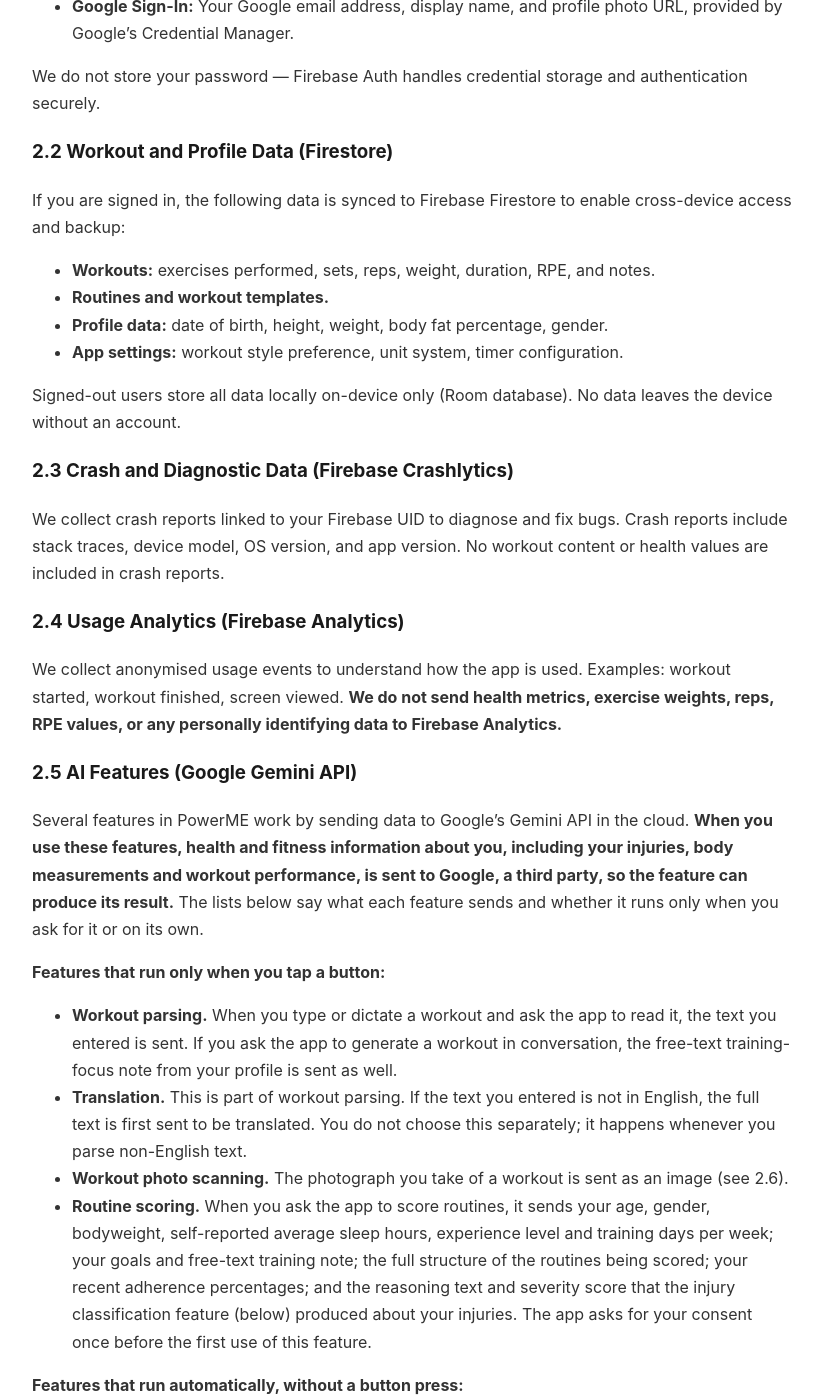
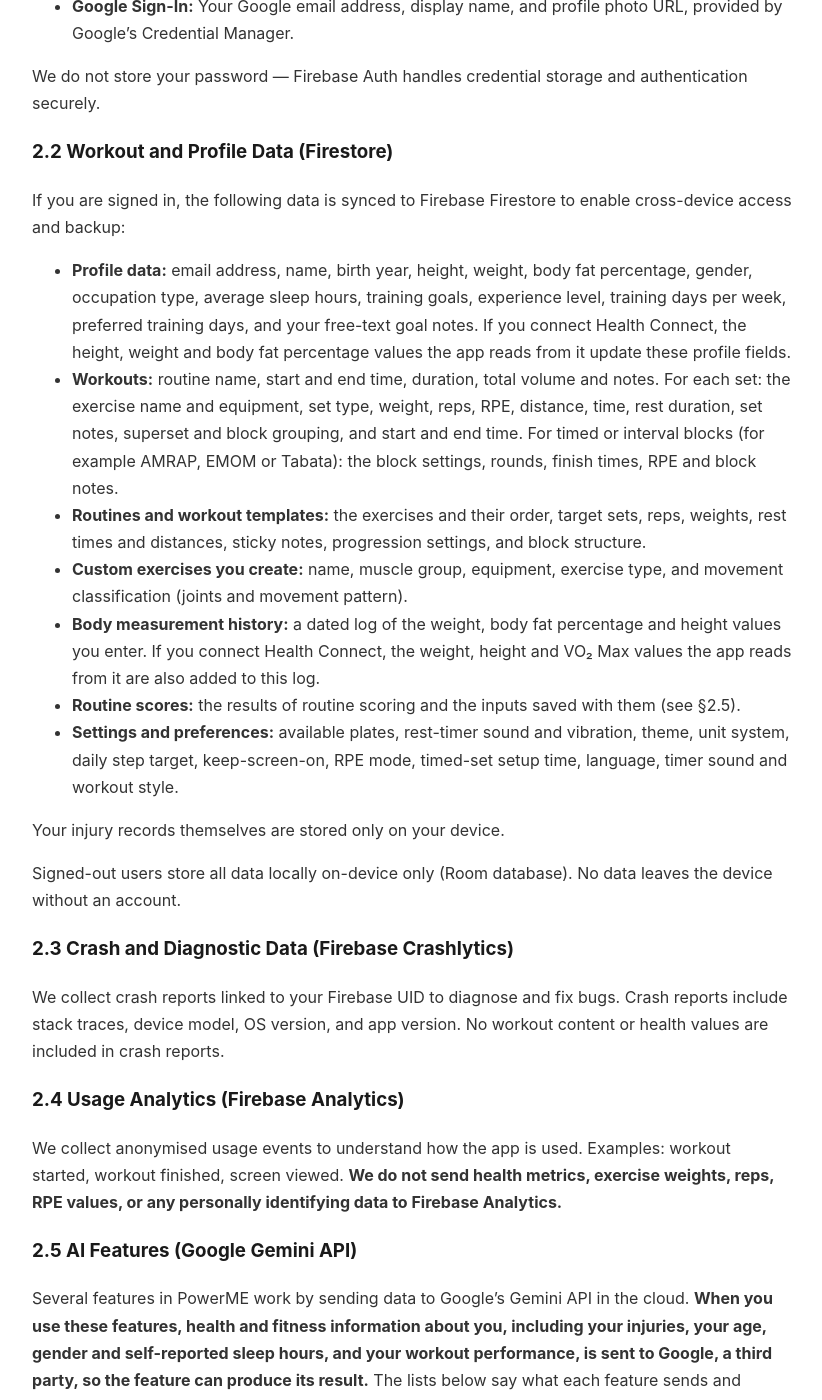
Before and after one commit to Omer-Hedvat/powerme-legal, a Jekyll site: the page built from privacy.md, in a window 1280 px wide and 1400 px high, scrolled down 741 px. Shown: the whole window, without its empty margins (228-1050 px from the left). Built offline with Jekyll 4.4.1, drawn with Linux system fonts in a browser that asks for light colours; some of the changed text lies outside the part shown.

Commit message:
docs: privacy_policy_firestore_sync_list_publish — corrected §2.2 sync list, §2.7 health-data claims, Gemini free-tier data use
Co-Authored-By: Claude Sonnet 5.5 <noreply@anthropic.com>
Claude-Session: https://claude.ai/code/session_01DaNocdghEPJmkkAZv9QMo8

```diff
--- a/privacy.md
+++ b/privacy.md
@@ -7,9 +7,9 @@ permalink: /privacy
 # PowerME — Privacy Policy
 
 **Effective date:** 2026-04-27
-**Last updated:** 2026-09-20
+**Last updated:** 2026-10-01
 
-This revision expands section 2 to describe how the app's AI features send your data to Google's Gemini API, and corrects an earlier statement that workout photo scanning happened on-device. Most of these features were added after the previous version of this policy was written.
+This revision corrects section 2.2 to list all data synced to Firebase Firestore, corrects section 2.7 to say which Health Connect data is synced, and updates section 2.5 to match what the AI features send.
 
 ---
 
@@ -32,10 +32,15 @@ We do not store your password — Firebase Auth handles credential storage and a
 ### 2.2 Workout and Profile Data (Firestore)
 
 If you are signed in, the following data is synced to Firebase Firestore to enable cross-device access and backup:
-- **Workouts:** exercises performed, sets, reps, weight, duration, RPE, and notes.
-- **Routines and workout templates.**
-- **Profile data:** date of birth, height, weight, body fat percentage, gender.
-- **App settings:** workout style preference, unit system, timer configuration.
+- **Profile data:** email address, name, birth year, height, weight, body fat percentage, gender, occupation type, average sleep hours, training goals, experience level, training days per week, preferred training days, and your free-text goal notes. If you connect Health Connect, the height, weight and body fat percentage values the app reads from it update these profile fields.
+- **Workouts:** routine name, start and end time, duration, total volume and notes. For each set: the exercise name and equipment, set type, weight, reps, RPE, distance, time, rest duration, set notes, superset and block grouping, and start and end time. For timed or interval blocks (for example AMRAP, EMOM or Tabata): the block settings, rounds, finish times, RPE and block notes.
+- **Routines and workout templates:** the exercises and their order, target sets, reps, weights, rest times and distances, sticky notes, progression settings, and block structure.
+- **Custom exercises you create:** name, muscle group, equipment, exercise type, and movement classification (joints and movement pattern).
+- **Body measurement history:** a dated log of the weight, body fat percentage and height values you enter. If you connect Health Connect, the weight, height and VO₂ Max values the app reads from it are also added to this log.
+- **Routine scores:** the results of routine scoring and the inputs saved with them (see §2.5).
+- **Settings and preferences:** available plates, rest-timer sound and vibration, theme, unit system, daily step target, keep-screen-on, RPE mode, timed-set setup time, language, timer sound and workout style.
+
+Your injury records themselves are stored only on your device.
 
 Signed-out users store all data locally on-device only (Room database). No data leaves the device without an account.
 
@@ -49,20 +54,20 @@ We collect anonymised usage events to understand how the app is used. Examples:
 
 ### 2.5 AI Features (Google Gemini API)
 
-Several features in PowerME work by sending data to Google's Gemini API in the cloud. **When you use these features, health and fitness information about you, including your injuries, body measurements and workout performance, is sent to Google, a third party, so the feature can produce its result.** The lists below say what each feature sends and whether it runs only when you ask for it or on its own.
+Several features in PowerME work by sending data to Google's Gemini API in the cloud. **When you use these features, health and fitness information about you, including your injuries, your age, gender and self-reported sleep hours, and your workout performance, is sent to Google, a third party, so the feature can produce its result.** The lists below say what each feature sends and whether it runs only when you ask for it or on its own.
 
 **Features that run only when you tap a button:**
 
 - **Workout parsing.** When you type or dictate a workout and ask the app to read it, the text you entered is sent. If you ask the app to generate a workout in conversation, the free-text training-focus note from your profile is sent as well.
 - **Translation.** This is part of workout parsing. If the text you entered is not in English, the full text is first sent to be translated. You do not choose this separately; it happens whenever you parse non-English text.
 - **Workout photo scanning.** The photograph you take of a workout is sent as an image (see 2.6).
-- **Routine scoring.** When you ask the app to score routines, it sends your age, gender, bodyweight, self-reported average sleep hours, experience level and training days per week; your goals and free-text training note; the full structure of the routines being scored; your recent adherence percentages; and the reasoning text and severity score that the injury classification feature (below) produced about your injuries. The app asks for your consent once before the first use of this feature.
+- **Routine scoring.** When you ask the app to score routines, it sends your age, gender, self-reported average sleep hours, experience level and training days per week; your goals and free-text training note; the full structure of the routines being scored; your recent adherence percentages; and the reasoning text and severity score that the injury classification feature (below) produced about your injuries. The app asks for your consent once before the first use of this feature.
 
 **Features that run automatically, without a button press:**
 
 - **Injury classification.** When you save an injury, its free-text description, the joints affected and the severity are sent, together with the names of candidate exercises, so the app can mark exercises as safe or to be avoided. **This happens at every severity, including mild.** It runs in the background after you save.
 - **Performance report.** After a workout, your goals and, for each exercise, planned and actual reps, planned and actual weight, RPE, time under tension and a computed verdict are sent so the report can be written in plain language.
-- **Post-workout insight.** After an interval or metcon-style block (for example AMRAP, EMOM or Tabata), the workout type, duration, per-round times, your RPE ratings, the names of exercises from earlier blocks and a pacing score are sent. This also includes a yes/no signal for whether a heart-rate record exists for that date, read from Health Connect. No heart-rate values are sent (see 2.7).
+- **Post-workout insight.** After an interval or metcon-style block (for example AMRAP, EMOM or Tabata), the workout type, duration, per-round times, your RPE ratings, the names of exercises from earlier blocks and a pacing score are sent. No Health Connect data is included (see 2.7).
 
 When you enter a Gemini API key, the app also sends the fixed word "hi" to check that the key works. No personal data is included in that check.
 
@@ -70,6 +75,8 @@ When you enter a Gemini API key, the app also sends the fixed word "hi" to check
 
 - **Exercise classifications produced from your injuries.** These stay on your device and are not uploaded.
 - **Routine scores.** These are saved together with the inputs used to produce them — your goals, the names and weekly frequency of the routines scored, and the lists of exercises flagged because of your injuries — and sync across your devices through Firebase Firestore.
+
+Because PowerME uses the Gemini API on Google's free tier, Google's [Gemini API Additional Terms](https://ai.google.dev/gemini-api/terms) allow Google to use what is sent to Gemini, and the responses, to improve its products and machine learning technologies, and human reviewers may read and annotate it (Google says it first disconnects this data from your Google Account, API key and project).
 
 Google's data handling is governed by [Google's Privacy Policy](https://policies.google.com/privacy).
 
@@ -100,7 +107,7 @@ PowerME reads the following health data types from Android Health Connect, with
 | Respiratory Rate | Health trend charts |
 | Exercise Session | Read + Write — records workouts to Health Connect |
 
-**Health Connect data is not synced to our servers or to Firestore, and no Health Connect readings or values are sent to Gemini or any other third party.** One AI feature, the post-workout insight (see 2.5), sends a yes/no signal to Google's Gemini API indicating whether a heart-rate record exists for the date of your workout. It does not send the heart-rate reading itself or any other Health Connect value. Data stored in Health Connect remains under your control via the Health Connect app.
+**Some Health Connect data is synced to Firestore.** If you are signed in, the weight, height and body fat percentage values the app reads from Health Connect update your profile, and the weight, height and VO₂ Max values it reads are added to your body measurement history. Both are synced to Firebase Firestore with the rest of your account data (see 2.2). The other Health Connect data types in the table above stay on your device and are not synced to our servers or to Firestore. Apart from this sync, no Health Connect data leaves your device; none of it is sent to Google's Gemini API. Deleting data in the Health Connect app does not remove values already synced to your PowerME account; deleting your account removes them (see 5). Data stored in Health Connect remains under your control via the Health Connect app.
 
 ---
 
@@ -112,7 +119,7 @@ PowerME reads the following health data types from Android Health Connect, with
 - To diagnose crashes and fix bugs.
 - To understand aggregate usage patterns and improve the app.
 
-We do not sell or rent your personal data. We share it with third parties only as described in this policy: with Google's Firebase services for sign-in, sync, crash reporting and analytics, and with Google's Gemini API for the AI features described in section 2.5, which includes health and fitness information such as your injuries, body measurements and workout performance.
+We do not sell or rent your personal data. We share it with third parties only as described in this policy: with Google's Firebase services for sign-in, sync, crash reporting and analytics, and with Google's Gemini API for the AI features described in section 2.5, which includes health and fitness information such as your injuries, age, sleep hours and workout performance.
 
 ---
 
```
